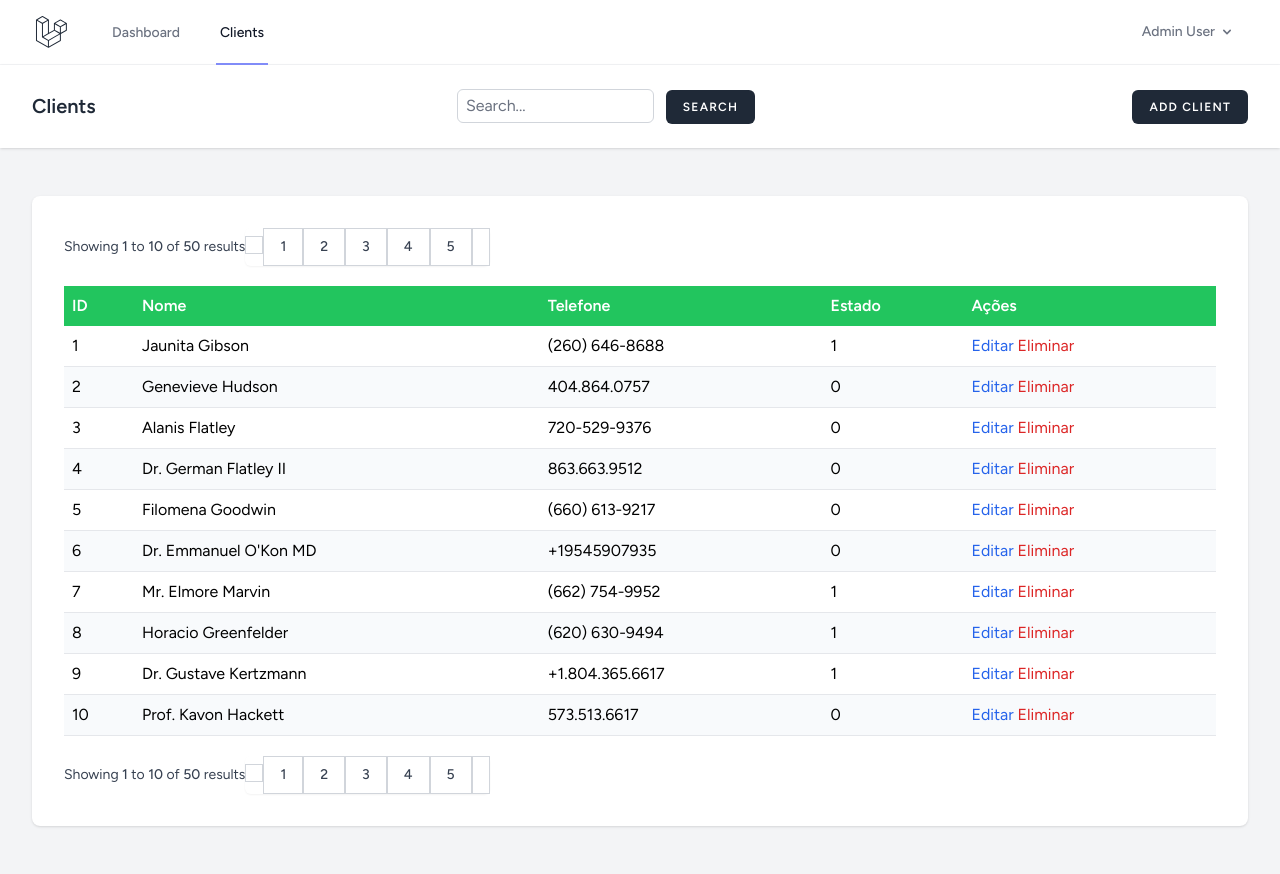
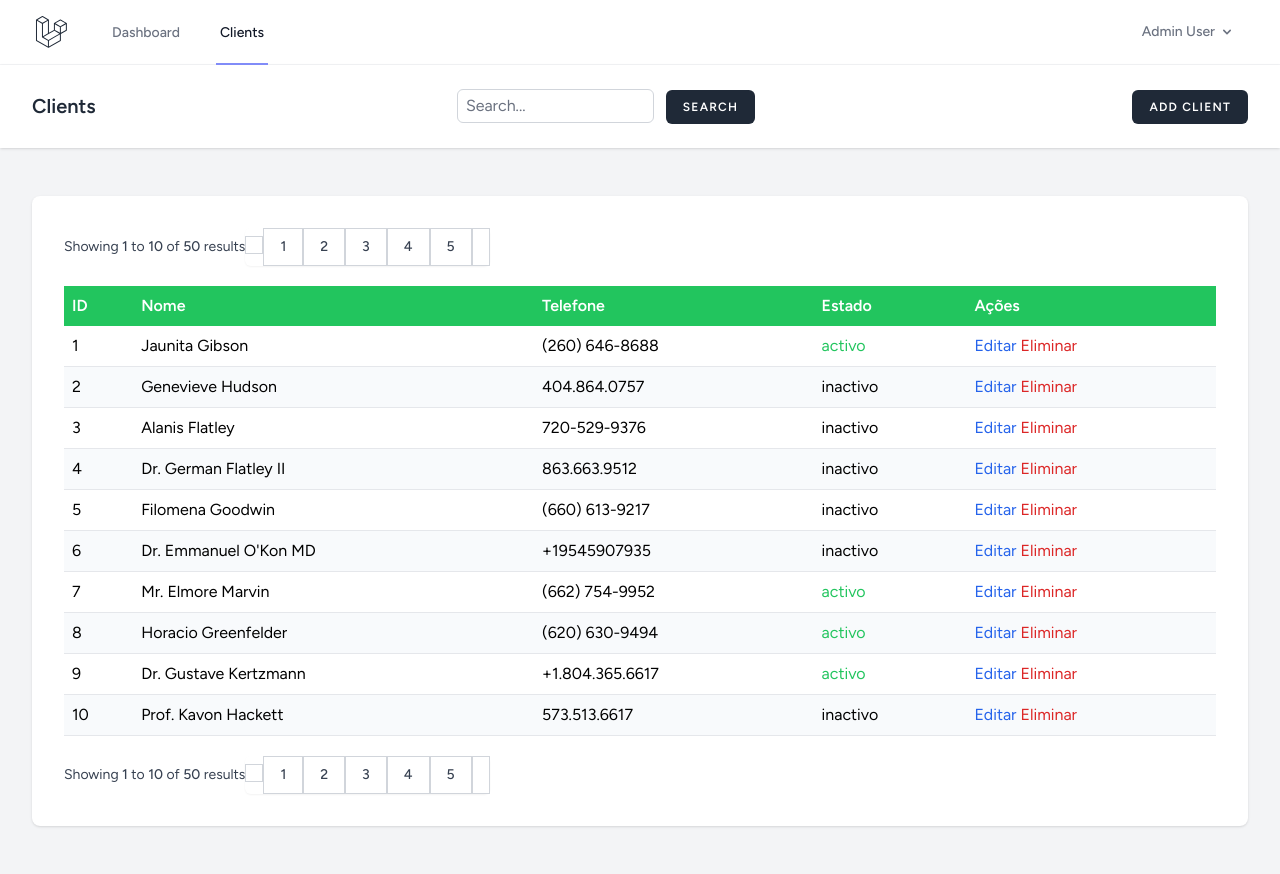
Before and after one commit to katalekoweb/teste-laravel-grupo-faw, a Laravel app: page /clients in a window 1280 px wide. Run offline with Laravel 12, Linux system fonts and the light colour scheme; a user stored in the database is signed in; data comes from the database, SQL or seed files in the repository; style sheets or scripts are compiled from the project's sources.

Commit message:
status badge

```diff
--- a/resources/views/clients/index.blade.php
+++ b/resources/views/clients/index.blade.php
@@ -46,7 +46,7 @@
                                     <td>{{ $client->id }}</td>
                                     <td>{{ $client->nome }}</td>
                                     <td>{{ $client->telefone }}</td>
-                                    <td>{{ $client->estado }}</td>
+                                    <td>{!! $client->estado == 1 ? '<span class="text-green-500">activo</span>' : 'inactivo' !!}</td>
                                     <td>
                                         <a href="{{ route('clients.edit', $client) }}" class="text-blue-600 hover:text-blue-900">Editar</a>
 
```
